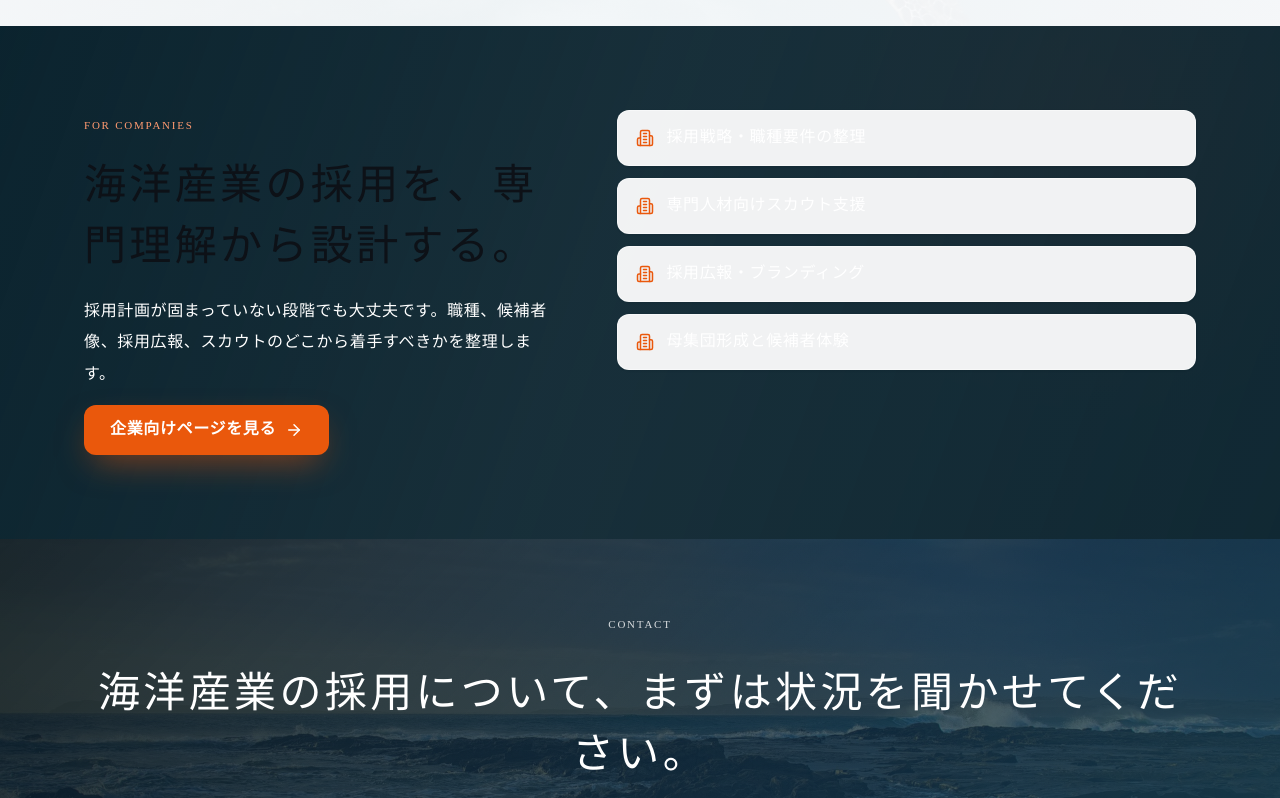
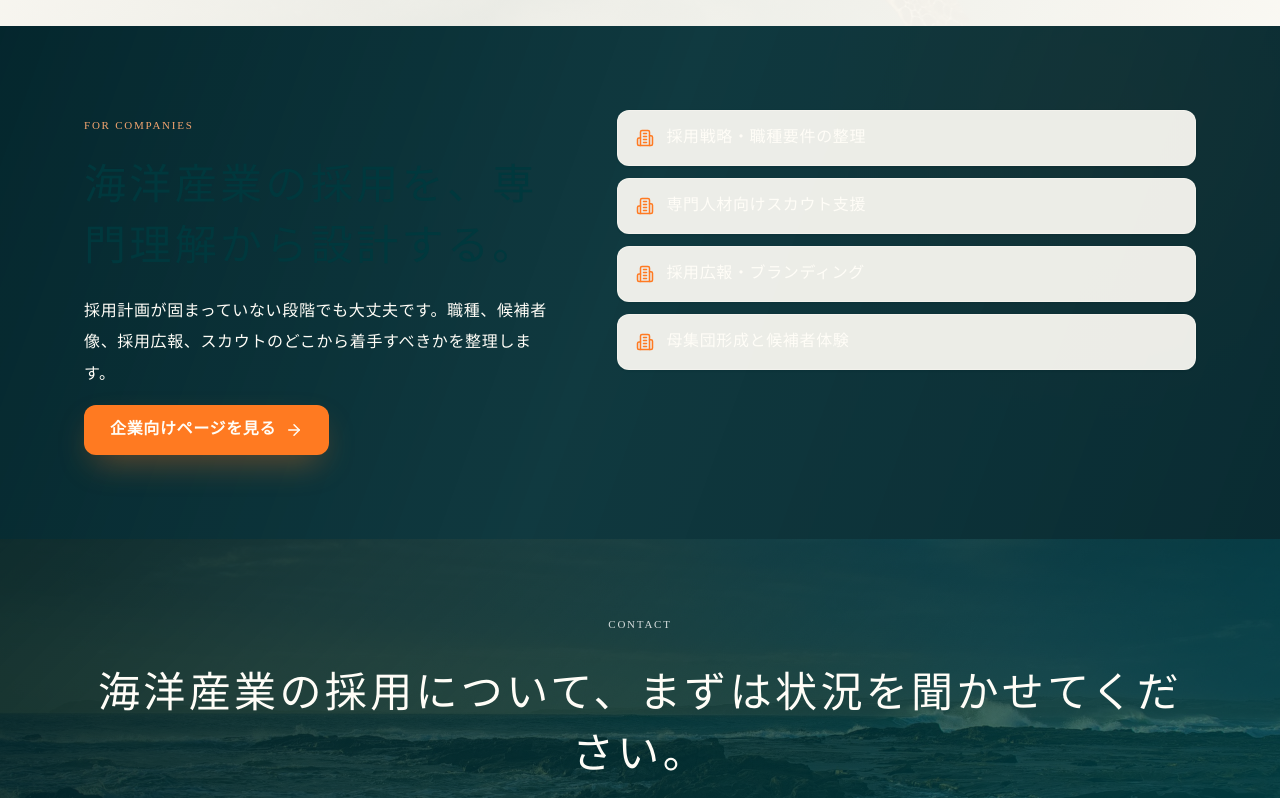
Before and after one commit to kom-i-mn/ocean-quest, a Next.js app: page / in a window 1280 px wide. Shown: the part 2453-3251 px from the top of the page. Built offline with nearby package versions, Linux system fonts and the light colour scheme; no server answers.

Commit message:
Tune palette toward refined marine aesthetic

```diff
--- a/app/globals.css
+++ b/app/globals.css
@@ -1,22 +1,22 @@
 @import url("https://fonts.googleapis.com/css2?family=Cormorant+Garamond:wght@300;400&display=swap");
 
 :root {
-  --ink: #0d1117;
-  --muted: #4b5563;
-  --soft-muted: #9ca3af;
-  --line: #eaedf0;
-  --paper: #f8fafc;
-  --white: #ffffff;
-  --teal: #0f6f78;
-  --teal-dark: #084852;
-  --coral: #ea580c;
-  --gold: #c9952c;
-  --navy: #12324a;
-  --sky: #eef5f6;
-  --primary: #12324a;
-  --primary-dk: #081a28;
-  --primary-lt: #eef3f5;
-  --accent: #ea580c;
+  --ink: #00383d;
+  --muted: #4d6668;
+  --soft-muted: #8fa0a0;
+  --line: rgba(0, 56, 61, 0.16);
+  --paper: #f6f3ec;
+  --white: #fffdf7;
+  --teal: #005b63;
+  --teal-dark: #00383d;
+  --coral: #ff7a21;
+  --gold: #b8894a;
+  --navy: #002f36;
+  --sky: #edf2ef;
+  --primary: #00383d;
+  --primary-dk: #00232a;
+  --primary-lt: #eef0e8;
+  --accent: #ff7a21;
   --shadow-sm: 0 1px 3px rgba(0, 0, 0, 0.04), 0 1px 2px rgba(0, 0, 0, 0.02);
   --shadow-md: 0 10px 25px -5px rgba(0, 0, 0, 0.06), 0 8px 10px -6px rgba(0, 0, 0, 0.04);
   --shadow-lg: 0 20px 40px -10px rgba(0, 0, 0, 0.08), 0 10px 20px -6px rgba(0, 0, 0, 0.04);
@@ -59,7 +59,7 @@ a {
   min-height: 72px;
   padding: 0 40px;
   color: var(--white);
-  background: rgba(8, 39, 54, 0.9);
+  background: rgba(0, 47, 54, 0.84);
   backdrop-filter: blur(14px);
   border-bottom: 1px solid rgba(255, 255, 255, 0.18);
 }
@@ -67,7 +67,7 @@ a {
 .site-header.solid {
   position: sticky;
   color: var(--white);
-  background: rgba(15, 51, 68, 0.96);
+  background: rgba(0, 47, 54, 0.96);
 }
 
 .brand {
@@ -88,7 +88,7 @@ a {
   width: 40px;
   height: 40px;
   color: var(--white);
-  background: linear-gradient(135deg, var(--teal), var(--teal-dark));
+  background: linear-gradient(135deg, var(--teal), var(--primary));
   border-radius: 8px;
 }
 
@@ -139,8 +139,8 @@ nav a:hover {
   position: absolute;
   inset: 0;
   background:
-    linear-gradient(90deg, rgba(6, 31, 42, 0.88) 0%, rgba(6, 31, 42, 0.64) 44%, rgba(6, 31, 42, 0.08) 100%),
-    linear-gradient(0deg, rgba(6, 27, 37, 0.62) 0%, rgba(6, 27, 37, 0) 40%);
+    linear-gradient(90deg, rgba(0, 35, 42, 0.9) 0%, rgba(0, 47, 54, 0.62) 44%, rgba(0, 47, 54, 0.08) 100%),
+    linear-gradient(0deg, rgba(0, 35, 42, 0.66) 0%, rgba(0, 35, 42, 0) 40%);
 }
 
 .hero::after {
@@ -179,7 +179,7 @@ nav a:hover {
 
   .hero {
     background:
-      linear-gradient(90deg, rgba(6, 31, 42, 0.88) 0%, rgba(6, 31, 42, 0.64) 44%, rgba(6, 31, 42, 0.08) 100%),
+      linear-gradient(90deg, rgba(0, 35, 42, 0.88) 0%, rgba(0, 47, 54, 0.64) 44%, rgba(0, 47, 54, 0.08) 100%),
       url("/images/ocean-quest-hero.png") center / cover;
   }
 }
@@ -269,8 +269,8 @@ h3 {
 
 .primary-button {
   color: var(--white);
-  background: linear-gradient(135deg, var(--coral), #f08b48);
-  box-shadow: 0 12px 26px rgba(242, 109, 79, 0.24);
+  background: linear-gradient(135deg, var(--coral), #d9914e);
+  box-shadow: 0 12px 26px rgba(255, 122, 33, 0.22);
 }
 
 .secondary-button {
@@ -302,7 +302,7 @@ h3 {
   align-items: flex-start;
   gap: 12px;
   color: var(--ink);
-  background: var(--white);
+  background: rgba(255, 253, 247, 0.94);
   border: 1px solid var(--line);
   transition:
     transform 160ms ease,
@@ -312,8 +312,8 @@ h3 {
 
 .quick-link:hover {
   transform: translateY(-3px);
-  border-color: rgba(0, 139, 145, 0.34);
-  box-shadow: 0 18px 42px rgba(16, 35, 47, 0.1);
+  border-color: rgba(255, 122, 33, 0.36);
+  box-shadow: 0 18px 42px rgba(0, 56, 61, 0.1);
 }
 
 .quick-link:first-child {
@@ -552,7 +552,7 @@ h3 {
 .pmq-btn.primary {
   color: var(--white);
   background: var(--accent);
-  box-shadow: 0 14px 34px -10px rgba(234, 88, 12, 0.58);
+  box-shadow: 0 14px 34px -10px rgba(255, 122, 33, 0.44);
 }
 
 .pmq-btn.ghost {
@@ -671,13 +671,13 @@ h3 {
 }
 
 .photo-light::before {
-  background: rgba(255, 255, 255, 0.84);
+  background: rgba(246, 243, 236, 0.82);
 }
 
 .photo-light::after {
   background:
-    linear-gradient(120deg, rgba(248, 250, 252, 0.96), rgba(248, 250, 252, 0.7) 48%, rgba(248, 250, 252, 0.9)),
-    radial-gradient(circle at 80% 20%, rgba(15, 111, 120, 0.12), transparent 28%);
+    linear-gradient(120deg, rgba(255, 253, 247, 0.96), rgba(246, 243, 236, 0.72) 48%, rgba(255, 253, 247, 0.9)),
+    radial-gradient(circle at 80% 20%, rgba(0, 91, 99, 0.12), transparent 28%);
 }
 
 .photo-dark {
@@ -685,13 +685,13 @@ h3 {
 }
 
 .photo-dark::before {
-  background: rgba(6, 31, 42, 0.72);
+  background: rgba(0, 35, 42, 0.74);
 }
 
 .photo-dark::after {
   background:
-    linear-gradient(110deg, rgba(6, 31, 42, 0.92), rgba(6, 31, 42, 0.72) 48%, rgba(6, 31, 42, 0.84)),
-    radial-gradient(circle at 86% 18%, rgba(242, 109, 79, 0.18), transparent 26%);
+    linear-gradient(110deg, rgba(0, 35, 42, 0.93), rgba(0, 47, 54, 0.74) 48%, rgba(0, 35, 42, 0.84)),
+    radial-gradient(circle at 86% 18%, rgba(255, 122, 33, 0.16), transparent 26%);
 }
 
 .photo-dark .pmq-section h2,
@@ -702,13 +702,13 @@ h3 {
 }
 
 .photo-dark .pmq-kicker {
-  color: #ff9a70;
+  color: #f2a46f;
 }
 
 .photo-dark .pmq-content-item,
 .photo-dark .pmq-support-list div {
-  background: rgba(255, 255, 255, 0.94);
-  border-color: rgba(255, 255, 255, 0.42);
+  background: rgba(255, 253, 247, 0.92);
+  border-color: rgba(255, 253, 247, 0.36);
 }
 
 .photo-foam {
@@ -835,7 +835,7 @@ h3 {
   min-height: 40px;
   padding: 0 14px;
   color: var(--primary);
-  background: var(--white);
+  background: rgba(255, 253, 247, 0.9);
   border: 1px solid var(--line);
   border-radius: 999px;
   font-weight: 500;
@@ -852,7 +852,7 @@ h3 {
   gap: 12px;
   min-height: 56px;
   padding: 0 18px;
-  background: var(--white);
+  background: rgba(255, 253, 247, 0.9);
   border: 1px solid var(--line);
   border-radius: 12px;
   box-shadow: var(--shadow-sm);
@@ -874,7 +874,7 @@ h3 {
 
 .pmq-final.photo-shore {
   background:
-    linear-gradient(135deg, rgba(8, 26, 40, 0.9), rgba(18, 50, 74, 0.78) 58%, rgba(30, 75, 95, 0.78)),
+    linear-gradient(135deg, rgba(0, 35, 42, 0.92), rgba(0, 56, 61, 0.78) 58%, rgba(0, 91, 99, 0.68)),
     url("/images/backgrounds/shoreline.jpg") center / cover;
 }
 
```
